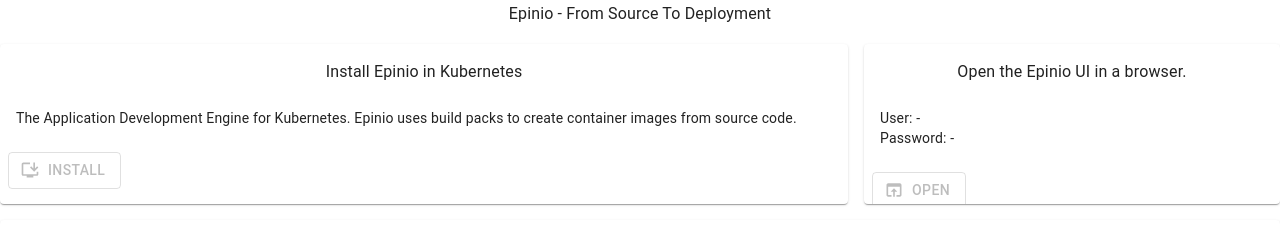
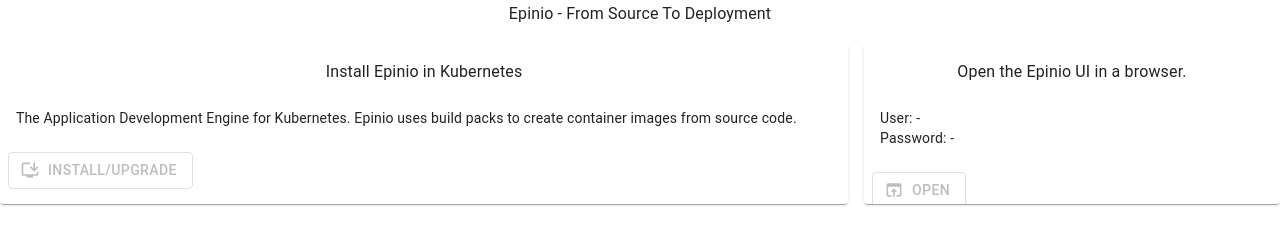
Before and after one commit to epinio/extension-docker-desktop, a React (Create React App) app in the folder ui/: page / in a window 1280 px wide. Shown: the top 239 px of the page. Built offline with nearby package versions, Linux system fonts and the light colour scheme; what @docker/docker-mui-theme would draw is missing.

Commit message:
Modify label for Install -> Install/Upgrade button

```diff
--- a/ui/src/epinio/Installer.js
+++ b/ui/src/epinio/Installer.js
@@ -99,7 +99,7 @@
         </CardContent>
         <CardActions>
           <Button startIcon={<InstallDesktopIcon/>} variant="outlined" onClick={this.install} disabled={disabled}>
-            Install
+            Install/Upgrade
           </Button>
         </CardActions>
         <Box sx={{ width: '100%' }}>
```
